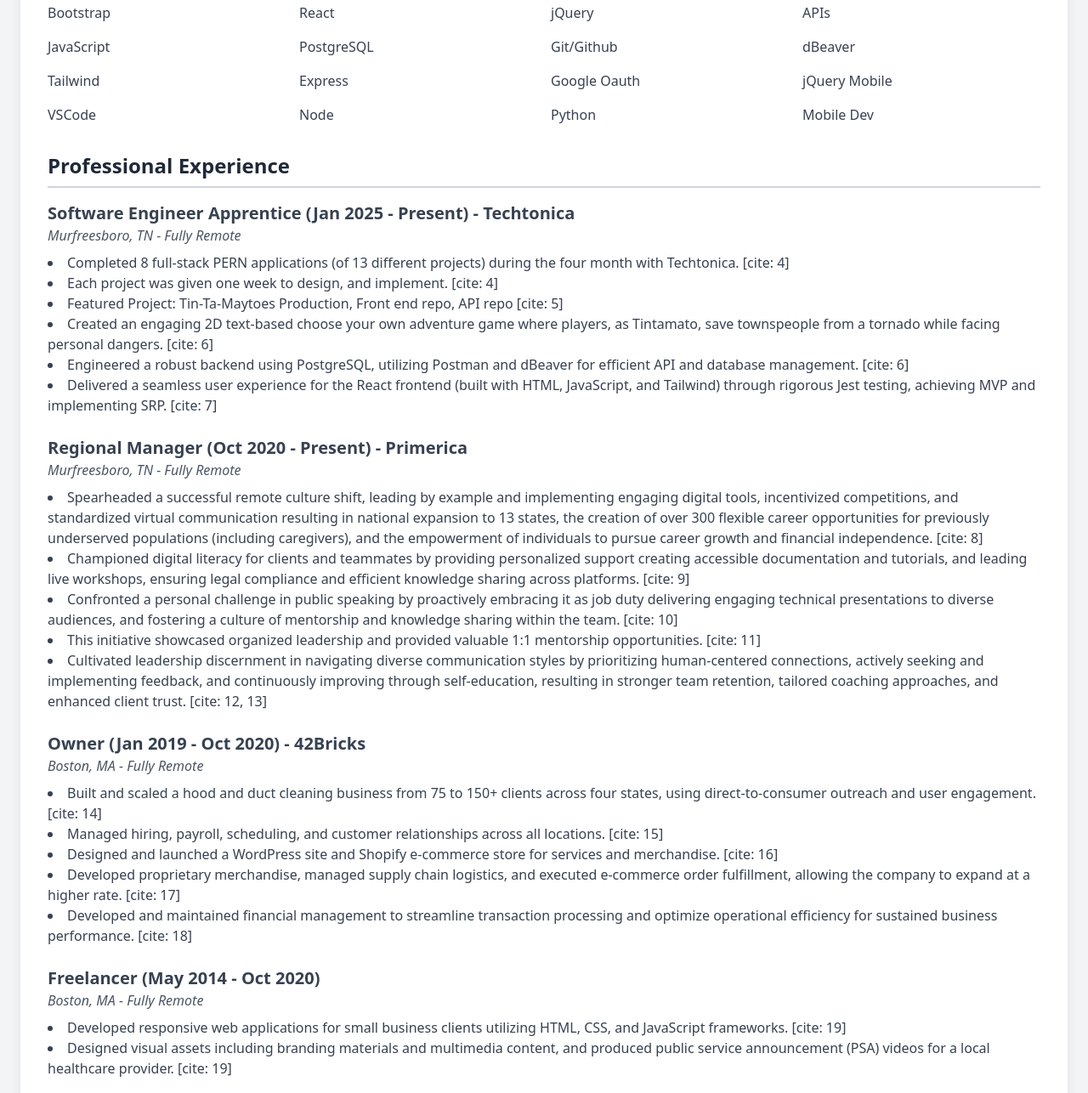
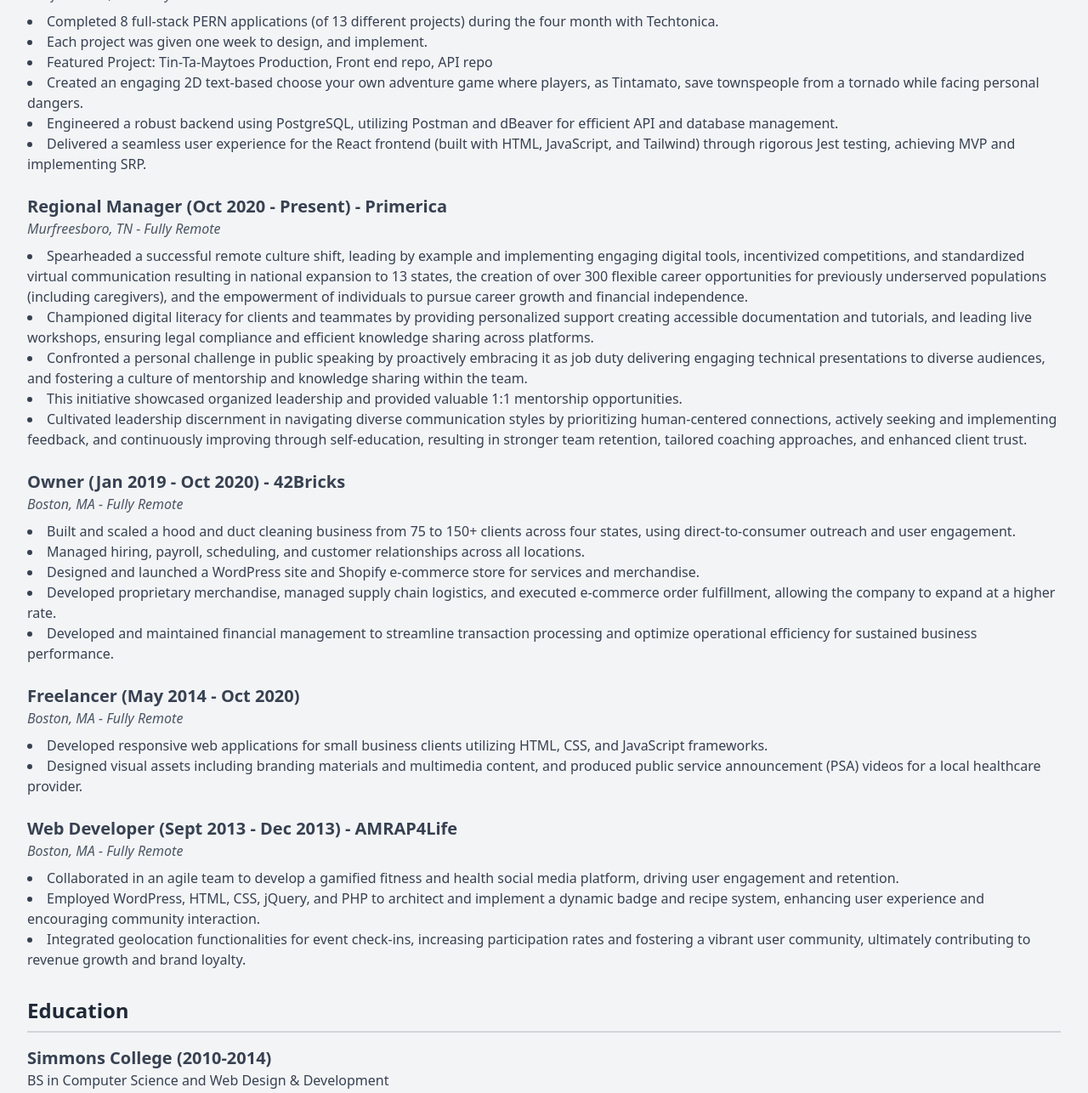
Before and after one commit to wk642/resume, a plain HTML site: page index.html in a window 1280 px wide. Shown: the part 419-1705 px from the top of the page at 85% size. Drawn offline with nearby package versions, Linux system fonts and the light colour scheme.

Commit message:
cleaned up, removed container

```diff
--- a/index.html
+++ b/index.html
@@ -16,25 +16,25 @@
         <meta property="og:title" content="Resume of WInnie Kelley" />
         <meta property="og:type" content="website" />
     </head>
-    <body class="font-sans antialiased bg-gray-100 p-6">
+    <body class="font-sans antialiased bg-gray-100 p-8">
 
-        <div class="container mx-auto bg-white shadow-lg rounded-lg p-8">
+        <!-- <div class="container mx-auto bg-white shadow-lg rounded-lg p-8"> -->
 
-            <header class="text-center mb-8">
+            <header class="text-left">
                 <h1 class="text-4xl font-bold text-gray-800">WINNIE KELLEY</h1>
                 <p class="text-xl text-gray-600">Software Engineer</p>
+                <section class="text-right -mt-20">
+                    <p class="text-gray-700">617-416-1794</p>
+                    <p class="text-gray-700">w642kelley@gmail.com</p>
+                    <p class="text-gray-700"><a href="https://github.com/wk642" class="text-blue-600 hover:underline">https://github.com/wk642</a></p>
+                    <p class="text-gray-700"><a href="https://www.linkedin.com/in/w642kelley/" class="text-blue-600 hover:underline">https://www.linkedin.com/in/w642kelley/</a></p>
+                </section>
             </header>
 
-            <section class="mb-8 text-center">
-                <p class="text-gray-700">617-416-1794</p>
-                <p class="text-gray-700">w642kelley@gmail.com</p>
-                <p class="text-gray-700"><a href="https://github.com/wk642" class="text-blue-600 hover:underline">https://github.com/wk642</a></p>
-                <p class="text-gray-700"><a href="https://www.linkedin.com/in/w642kelley/" class="text-blue-600 hover:underline">https://www.linkedin.com/in/w642kelley/</a></p>
-            </section>
 
-            <section class="mb-8">
-                <h2 class="text-2xl font-semibold text-gray-800 border-b-2 border-gray-300 pb-2 mb-4">Skills</h2>
-                <div class="grid grid-cols-2 sm:grid-cols-3 md:grid-cols-4 gap-4 text-gray-700">
+            <section class="mb-4">
+                <h2 class="text-2xl font-semibold text-gray-800 border-b-2 border-gray-300 mb-1">Skills</h2>
+                <div class="grid grid-cols-2 sm:grid-cols-3 md:grid-cols-4 text-gray-700">
                     <span>HTML</span>
                     <span>Java</span>
                     <span>Postman</span>
@@ -69,12 +69,12 @@
                     <h3 class="text-xl font-semibold text-gray-700">Software Engineer Apprentice (Jan 2025 - Present) - Techtonica</h3>
                     <p class="text-gray-600 italic">Murfreesboro, TN - Fully Remote</p>
                     <ul class="list-disc list-inside text-gray-700 mt-2">
-                        <li>Completed 8 full-stack PERN applications (of 13 different projects) during the four month with Techtonica. [cite: 4]</li>
-                        <li>Each project was given one week to design, and implement. [cite: 4]</li>
-                        <li>Featured Project: Tin-Ta-Maytoes Production, Front end repo, API repo [cite: 5]</li>
-                        <li>Created an engaging 2D text-based choose your own adventure game where players, as Tintamato, save townspeople from a tornado while facing personal dangers. [cite: 6]</li>
-                        <li>Engineered a robust backend using PostgreSQL, utilizing Postman and dBeaver for efficient API and database management. [cite: 6]</li>
-                        <li>Delivered a seamless user experience for the React frontend (built with HTML, JavaScript, and Tailwind) through rigorous Jest testing, achieving MVP and implementing SRP. [cite: 7]</li>
+                        <li>Completed 8 full-stack PERN applications (of 13 different projects) during the four month with Techtonica.</li>
+                        <li>Each project was given one week to design, and implement.</li>
+                        <li>Featured Project: Tin-Ta-Maytoes Production, Front end repo, API repo</li>
+                        <li>Created an engaging 2D text-based choose your own adventure game where players, as Tintamato, save townspeople from a tornado while facing personal dangers.</li>
+                        <li>Engineered a robust backend using PostgreSQL, utilizing Postman and dBeaver for efficient API and database management.</li>
+                        <li>Delivered a seamless user experience for the React frontend (built with HTML, JavaScript, and Tailwind) through rigorous Jest testing, achieving MVP and implementing SRP.</li>
                     </ul>
                 </div>
 
@@ -82,11 +82,11 @@
                     <h3 class="text-xl font-semibold text-gray-700">Regional Manager (Oct 2020 - Present) - Primerica</h3>
                     <p class="text-gray-600 italic">Murfreesboro, TN - Fully Remote</p>
                     <ul class="list-disc list-inside text-gray-700 mt-2">
-                        <li>Spearheaded a successful remote culture shift, leading by example and implementing engaging digital tools, incentivized competitions, and standardized virtual communication resulting in national expansion to 13 states, the creation of over 300 flexible career opportunities for previously underserved populations (including caregivers), and the empowerment of individuals to pursue career growth and financial independence. [cite: 8]</li>
-                        <li>Championed digital literacy for clients and teammates by providing personalized support creating accessible documentation and tutorials, and leading live workshops, ensuring legal compliance and efficient knowledge sharing across platforms. [cite: 9]</li>
-                        <li>Confronted a personal challenge in public speaking by proactively embracing it as job duty delivering engaging technical presentations to diverse audiences, and fostering a culture of mentorship and knowledge sharing within the team. [cite: 10]</li>
-                        <li>This initiative showcased organized leadership and provided valuable 1:1 mentorship opportunities. [cite: 11]</li>
-                        <li>Cultivated leadership discernment in navigating diverse communication styles by prioritizing human-centered connections, actively seeking and implementing feedback, and continuously improving through self-education, resulting in stronger team retention, tailored coaching approaches, and enhanced client trust. [cite: 12, 13]</li>
+                        <li>Spearheaded a successful remote culture shift, leading by example and implementing engaging digital tools, incentivized competitions, and standardized virtual communication resulting in national expansion to 13 states, the creation of over 300 flexible career opportunities for previously underserved populations (including caregivers), and the empowerment of individuals to pursue career growth and financial independence.</li>
+                        <li>Championed digital literacy for clients and teammates by providing personalized support creating accessible documentation and tutorials, and leading live workshops, ensuring legal compliance and efficient knowledge sharing across platforms.</li>
+                        <li>Confronted a personal challenge in public speaking by proactively embracing it as job duty delivering engaging technical presentations to diverse audiences, and fostering a culture of mentorship and knowledge sharing within the team.</li>
+                        <li>This initiative showcased organized leadership and provided valuable 1:1 mentorship opportunities.</li>
+                        <li>Cultivated leadership discernment in navigating diverse communication styles by prioritizing human-centered connections, actively seeking and implementing feedback, and continuously improving through self-education, resulting in stronger team retention, tailored coaching approaches, and enhanced client trust.</li>
                     </ul>
                 </div>
 
@@ -94,11 +94,11 @@
                     <h3 class="text-xl font-semibold text-gray-700">Owner (Jan 2019 - Oct 2020) - 42Bricks</h3>
                     <p class="text-gray-600 italic">Boston, MA - Fully Remote</p>
                     <ul class="list-disc list-inside text-gray-700 mt-2">
-                        <li>Built and scaled a hood and duct cleaning business from 75 to 150+ clients across four states, using direct-to-consumer outreach and user engagement. [cite: 14]</li>
-                        <li>Managed hiring, payroll, scheduling, and customer relationships across all locations. [cite: 15]</li>
-                        <li>Designed and launched a WordPress site and Shopify e-commerce store for services and merchandise. [cite: 16]</li>
-                        <li>Developed proprietary merchandise, managed supply chain logistics, and executed e-commerce order fulfillment, allowing the company to expand at a higher rate. [cite: 17]</li>
-                        <li>Developed and maintained financial management to streamline transaction processing and optimize operational efficiency for sustained business performance. [cite: 18]</li>
+                        <li>Built and scaled a hood and duct cleaning business from 75 to 150+ clients across four states, using direct-to-consumer outreach and user engagement.</li>
+                        <li>Managed hiring, payroll, scheduling, and customer relationships across all locations.</li>
+                        <li>Designed and launched a WordPress site and Shopify e-commerce store for services and merchandise.</li>
+                        <li>Developed proprietary merchandise, managed supply chain logistics, and executed e-commerce order fulfillment, allowing the company to expand at a higher rate.</li>
+                        <li>Developed and maintained financial management to streamline transaction processing and optimize operational efficiency for sustained business performance.</li>
                     </ul>
                 </div>
 
@@ -106,8 +106,8 @@
                     <h3 class="text-xl font-semibold text-gray-700">Freelancer (May 2014 - Oct 2020)</h3>
                     <p class="text-gray-600 italic">Boston, MA - Fully Remote</p>
                     <ul class="list-disc list-inside text-gray-700 mt-2">
-                        <li>Developed responsive web applications for small business clients utilizing HTML, CSS, and JavaScript frameworks. [cite: 19]</li>
-                        <li>Designed visual assets including branding materials and multimedia content, and produced public service announcement (PSA) videos for a local healthcare provider. [cite: 19]</li>
+                        <li>Developed responsive web applications for small business clients utilizing HTML, CSS, and JavaScript frameworks.</li>
+                        <li>Designed visual assets including branding materials and multimedia content, and produced public service announcement (PSA) videos for a local healthcare provider.</li>
                     </ul>
                 </div>
 
@@ -115,9 +115,9 @@
                     <h3 class="text-xl font-semibold text-gray-700">Web Developer (Sept 2013 - Dec 2013) - AMRAP4Life</h3>
                     <p class="text-gray-600 italic">Boston, MA - Fully Remote</p>
                     <ul class="list-disc list-inside text-gray-700 mt-2">
-                        <li>Collaborated in an agile team to develop a gamified fitness and health social media platform, driving user engagement and retention. [cite: 20]</li>
-                        <li>Employed WordPress, HTML, CSS, jQuery, and PHP to architect and implement a dynamic badge and recipe system, enhancing user experience and encouraging community interaction. [cite: 21]</li>
-                        <li>Integrated geolocation functionalities for event check-ins, increasing participation rates and fostering a vibrant user community, ultimately contributing to revenue growth and brand loyalty. [cite: 22]</li>
+                        <li>Collaborated in an agile team to develop a gamified fitness and health social media platform, driving user engagement and retention.</li>
+                        <li>Employed WordPress, HTML, CSS, jQuery, and PHP to architect and implement a dynamic badge and recipe system, enhancing user experience and encouraging community interaction.</li>
+                        <li>Integrated geolocation functionalities for event check-ins, increasing participation rates and fostering a vibrant user community, ultimately contributing to revenue growth and brand loyalty.</li>
                     </ul>
                 </div>
             </section>
@@ -132,6 +132,6 @@
                     <h3 class="text-xl font-semibold text-gray-700">Fountain Valley School of Colorado (2007-2010)</h3>
                 </div>
             </section>
-        </div>
+        <!-- </div> -->
     </body>
 </html>
```
